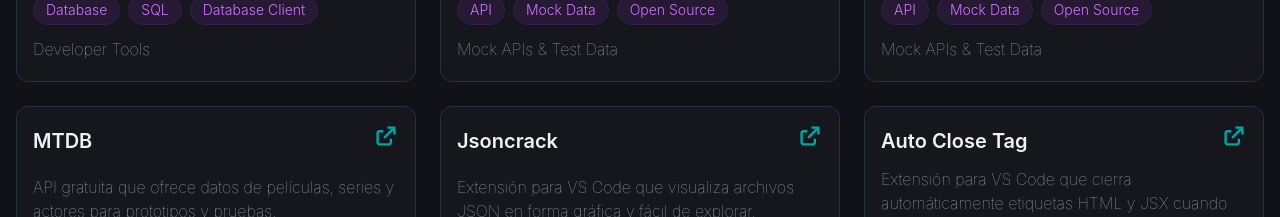
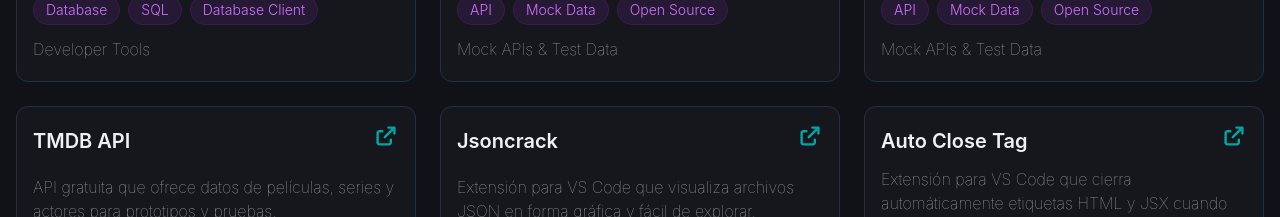
Before and after one commit to RoyDCC/RoyDCC.github.io, a React (Vite) app: page /resources in a window 1280 px wide. Shown: the part 4320-4537 px from the top of the page. Built offline with nearby package versions, Linux system fonts and the light colour scheme.

Commit message:
fix(resources): typo

```diff
--- a/src/domain/shared/constants/resources.ts
+++ b/src/domain/shared/constants/resources.ts
@@ -386,7 +386,7 @@
     category: categories.MOCK_APIS_TEST_DATA,
   },
   {
-    pageName: "MTDB",
+    pageName: "TMDB API",
     pageLink: "https://developer.themoviedb.org/docs/getting-started",
     description:
       "API gratuita que ofrece datos de películas, series y actores para prototipos y pruebas.",
```
